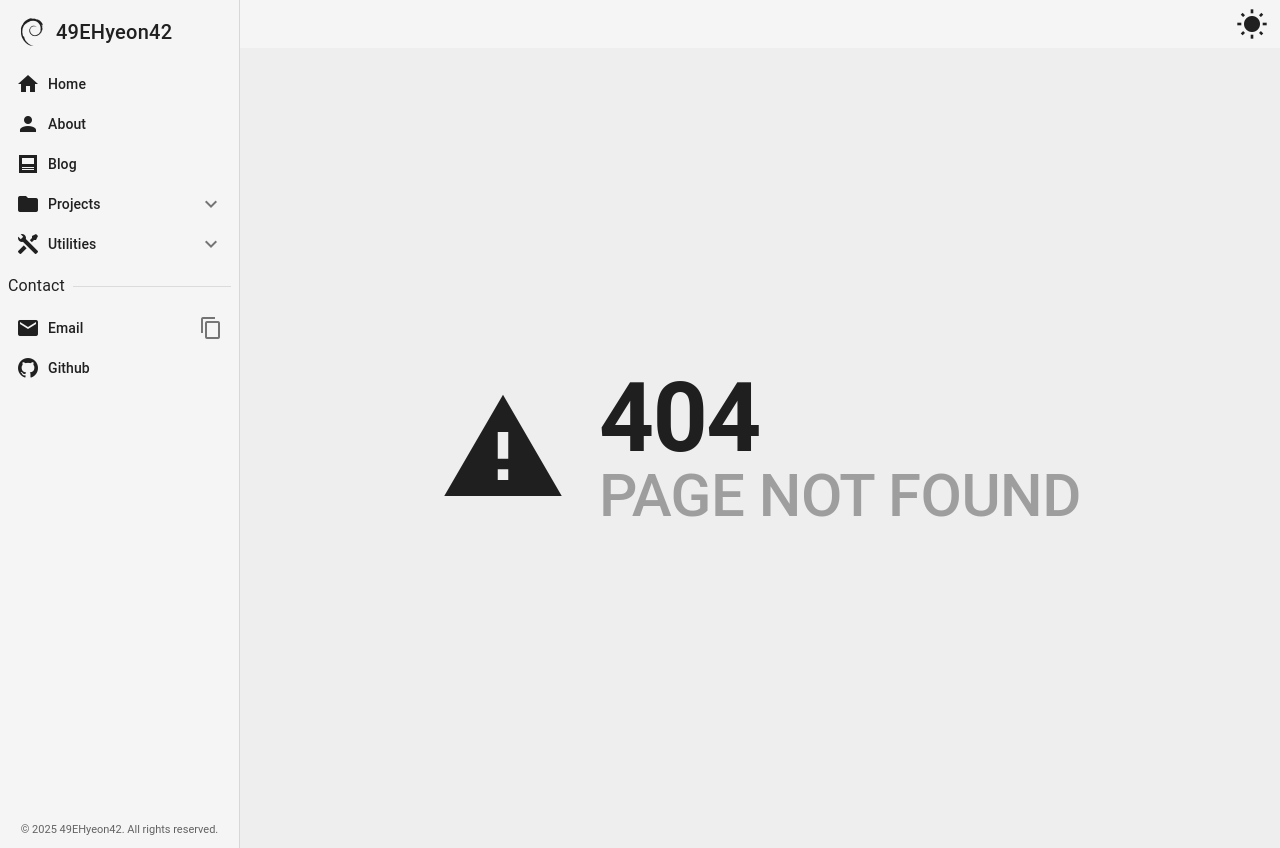
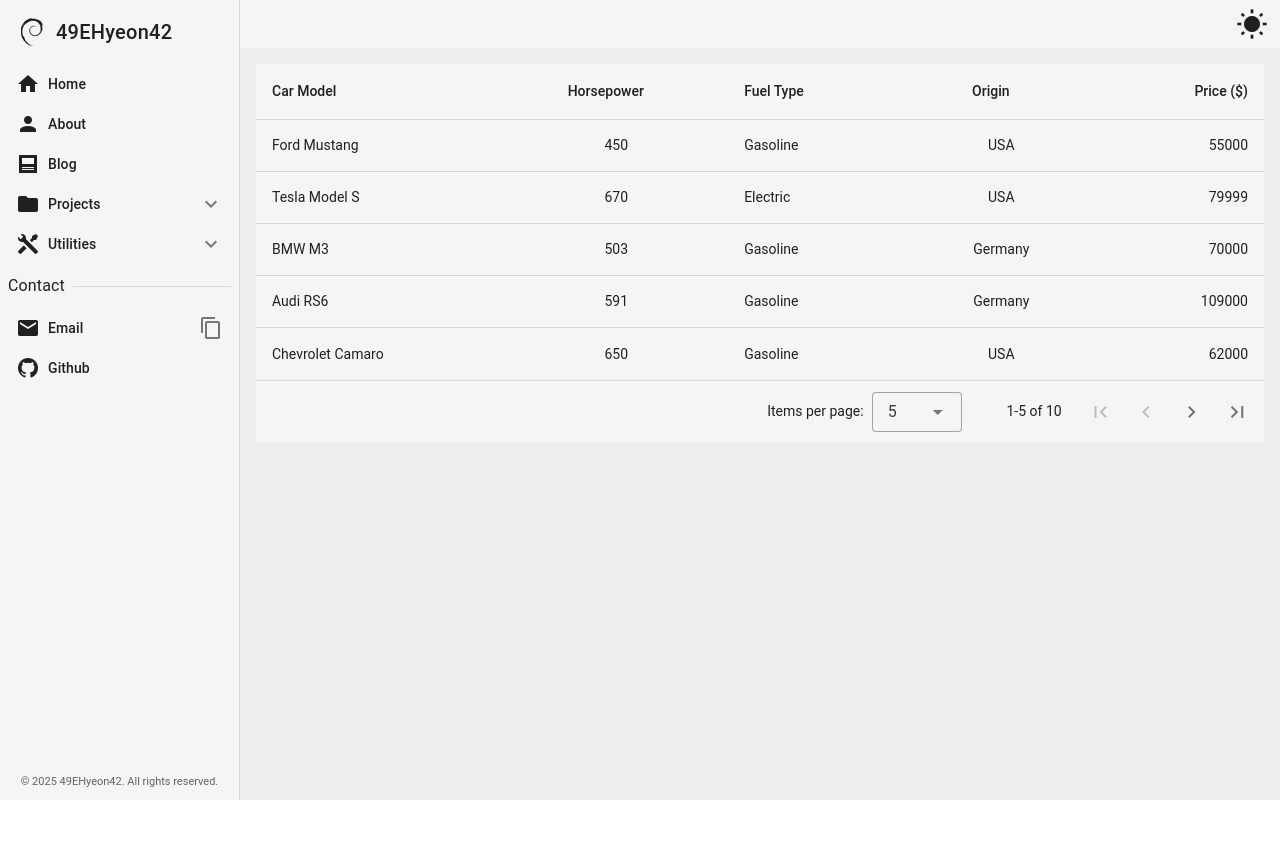
Before and after one commit to 49EHyeon42/vue-boilerplate, a Vue app: page /test-views/table-view in a window 1280 px wide. Before the commit this address had no page. After the commit the page ends 800 px from the top, so only its background shows below. Built offline with nearby package versions, Linux system fonts and the light colour scheme; a web font is replaced by a local one.

Commit message:
feat: 테이블 예시 작성

```diff
--- a/src/router/testViews.ts
+++ b/src/router/testViews.ts
@@ -39,4 +39,9 @@ export const testRoutes = [
     name: 'LocalUpView',
     component: () => import('@/testViews/LocalUpView.vue'),
   },
+  {
+    path: '/test-views/table-view',
+    name: 'TableView',
+    component: () => import('@/testViews/TableView.vue'),
+  },
 ];
--- /dev/null
+++ b/src/testViews/TableView.vue
@@ -0,0 +1,175 @@
+<template>
+  <EhLayout2>
+    <v-container fluid>
+      <v-data-table-server
+        :items-per-page="itemsPerPage"
+        :headers="headers"
+        :items="serverItems"
+        :items-length="totalItems"
+        :loading="loading"
+        item-value="name"
+        @update:options="loadItems"
+      ></v-data-table-server>
+    </v-container>
+  </EhLayout2>
+</template>
+
+<script setup lang="ts">
+import { ref } from 'vue';
+import type { DataTableHeader } from 'vuetify';
+
+import EhLayout2 from '@/layouts/EhLayout2.vue';
+
+type Car = {
+  name: string;
+  horsepower: number;
+  fuel: string;
+  origin: string;
+  price: number;
+};
+
+const cars = [
+  {
+    name: 'Ford Mustang',
+    horsepower: 450,
+    fuel: 'Gasoline',
+    origin: 'USA',
+    price: 55000,
+  },
+  {
+    name: 'Tesla Model S',
+    horsepower: 670,
+    fuel: 'Electric',
+    origin: 'USA',
+    price: 79999,
+  },
+  {
+    name: 'BMW M3',
+    horsepower: 503,
+    fuel: 'Gasoline',
+    origin: 'Germany',
+    price: 70000,
+  },
+  {
+    name: 'Audi RS6',
+    horsepower: 591,
+    fuel: 'Gasoline',
+    origin: 'Germany',
+    price: 109000,
+  },
+  {
+    name: 'Chevrolet Camaro',
+    horsepower: 650,
+    fuel: 'Gasoline',
+    origin: 'USA',
+    price: 62000,
+  },
+  {
+    name: 'Porsche 911',
+    horsepower: 379,
+    fuel: 'Gasoline',
+    origin: 'Germany',
+    price: 101000,
+  },
+  {
+    name: 'Jaguar F-Type',
+    horsepower: 575,
+    fuel: 'Gasoline',
+    origin: 'UK',
+    price: 61000,
+  },
+  {
+    name: 'Mazda MX-5',
+    horsepower: 181,
+    fuel: 'Gasoline',
+    origin: 'Japan',
+    price: 26000,
+  },
+  {
+    name: 'Nissan GT-R',
+    horsepower: 565,
+    fuel: 'Gasoline',
+    origin: 'Japan',
+    price: 113540,
+  },
+  {
+    name: 'Mercedes-AMG GT',
+    horsepower: 523,
+    fuel: 'Gasoline',
+    origin: 'Germany',
+    price: 115900,
+  },
+];
+
+type SortOrder = 'asc' | 'desc';
+
+type SortBy<T> = {
+  key: keyof T;
+  order: SortOrder;
+};
+
+interface FetchParams {
+  page: number;
+  itemsPerPage: number;
+  sortBy: SortBy<Car>[];
+}
+
+interface FetchResult {
+  items: Car[];
+  total: number;
+}
+
+const FakeAPI = {
+  async fetch({ page, itemsPerPage, sortBy }: FetchParams): Promise<FetchResult> {
+    return new Promise((resolve) => {
+      setTimeout(() => {
+        // (가정) 서버 로직
+        const start = (page - 1) * itemsPerPage;
+        const end = start + itemsPerPage;
+        const items = cars.slice();
+        if (sortBy.length) {
+          const sortKey = sortBy[0].key;
+          const sortOrder = sortBy[0].order;
+
+          items.sort((a, b) => {
+            const aVal = a[sortKey];
+            const bVal = b[sortKey];
+
+            if (typeof aVal === 'number' && typeof bVal === 'number') {
+              return sortOrder === 'desc' ? bVal - aVal : aVal - bVal;
+            }
+
+            const result = String(aVal).localeCompare(String(bVal));
+            return sortOrder === 'desc' ? -result : result;
+          });
+        }
+        const paginated = items.slice(start, end);
+        resolve({ items: paginated, total: items.length });
+      }, 500);
+    });
+  },
+};
+
+const itemsPerPage = ref(5);
+const headers = ref<DataTableHeader[]>([
+  { title: 'Car Model', key: 'name', align: 'start' },
+  { title: 'Horsepower', key: 'horsepower', align: 'center' },
+  { title: 'Fuel Type', key: 'fuel', align: 'start' },
+  { title: 'Origin', key: 'origin', align: 'center' },
+  { title: 'Price ($)', key: 'price', align: 'end' },
+]);
+const serverItems = ref<Car[]>([]);
+const loading = ref(true);
+const totalItems = ref(0);
+
+function loadItems(options: FetchParams) {
+  loading.value = true;
+  FakeAPI.fetch(options).then(({ items, total }) => {
+    serverItems.value = items;
+    totalItems.value = total;
+    loading.value = false;
+  });
+}
+</script>
+
+<!-- reference: https://vuetifyjs.com/en/components/data-tables/basics/#server-side-tables -->
```
